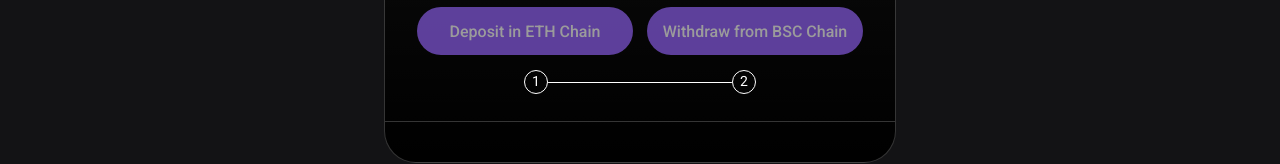
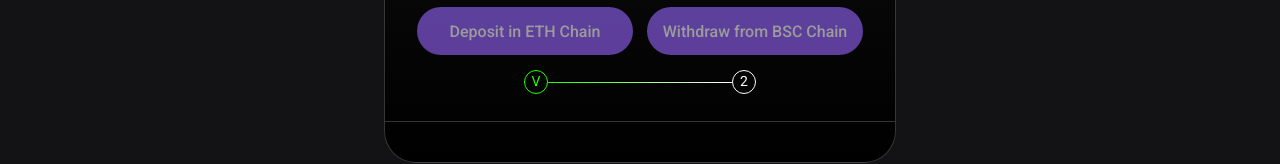
Before and after one commit to chainswap/info, a React (Create React App) app: page /#/swap in a window 1280 px wide. Shown: the part 520-684 px from the top of the page. Built offline with nearby package versions, Linux system fonts and the light colour scheme.

Commit message:
style Stepper

```diff
--- a/src/components/Stepper/Stepper.tsx
+++ b/src/components/Stepper/Stepper.tsx
@@ -23,29 +23,6 @@
   },
 })(MuiStep)
 
-const StepLabel = withStyles({
-  root: {
-    // border: '1px solid white',
-    // borderRadius: '50%',
-    color: 'transparent',
-    '&$active': {
-      color: 'transparent',
-    },
-    '&$completed': {
-      color: 'transparent',
-      border: '1px solid #24FF00',
-    },
-  },
-  active: {},
-  completed: {},
-  horizontal: {
-    padding: 0,
-  },
-  text: {
-    fill: '#FFFFFF',
-  },
-})(MuiStepLabel)
-
 const Connector = withStyles({
   alternativeLabel: {
     top: 22,
@@ -61,7 +38,7 @@
     },
   },
   line: {
-    backgroundColor: '#FFFFFF',
+    background: 'linear-gradient(90deg, #FFFFFF 0%, rgba(255, 255, 255, 0.4) 100%)',
     height: 1,
     width: 184,
     border: 0,
@@ -77,7 +54,9 @@
     alignItems: 'center',
   },
   active: {
-    color: '#784af4',
+    '& $circle': {
+      opacity: 1,
+    },
   },
   circle: {
     width: 24,
@@ -87,6 +66,7 @@
     border: '1px solid #FFFFFF',
     color: '#FFFFFF',
     textAlign: 'center',
+    opacity: 0.4,
   },
   completed: {
     color: '#24FF00',
@@ -118,17 +98,18 @@
 }
 
 export default function _Stepper() {
-  const [activeStep, setActiveStep] = React.useState()
+  const [activeStep, setActiveStep] = React.useState(1)
   const steps = getSteps()
 
   return (
     <Stepper activeStep={activeStep} connector={<Connector />}>
-      {steps.map((label) => (
-        <Step key={label}>
-          <StepIcon icon={label} />
-          {/* <StepLabel StepIconComponent={StepIcon}>{label}</StepLabel> */}
-        </Step>
-      ))}
+      {steps.map((label) => {
+        return (
+          <Step key={label}>
+            <StepIcon icon={label} />
+          </Step>
+        )
+      })}
     </Stepper>
   )
 }
```
